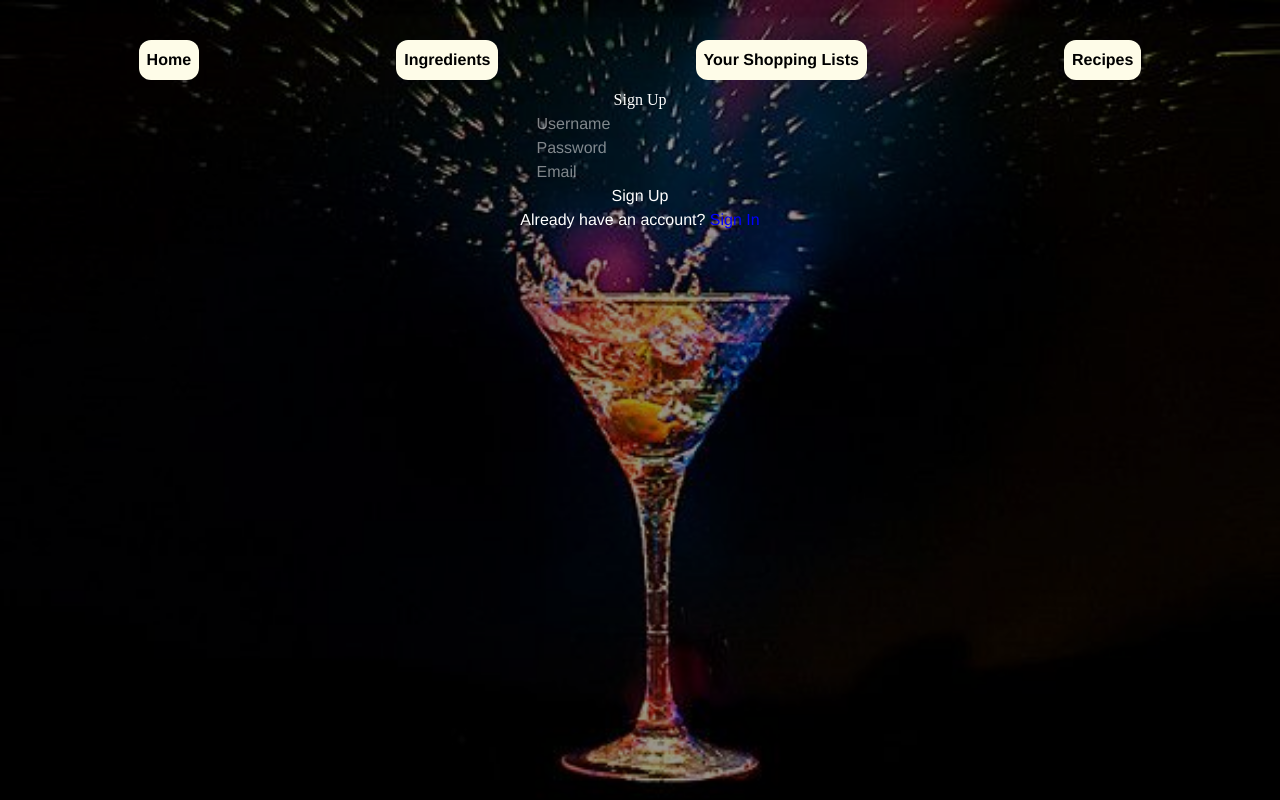
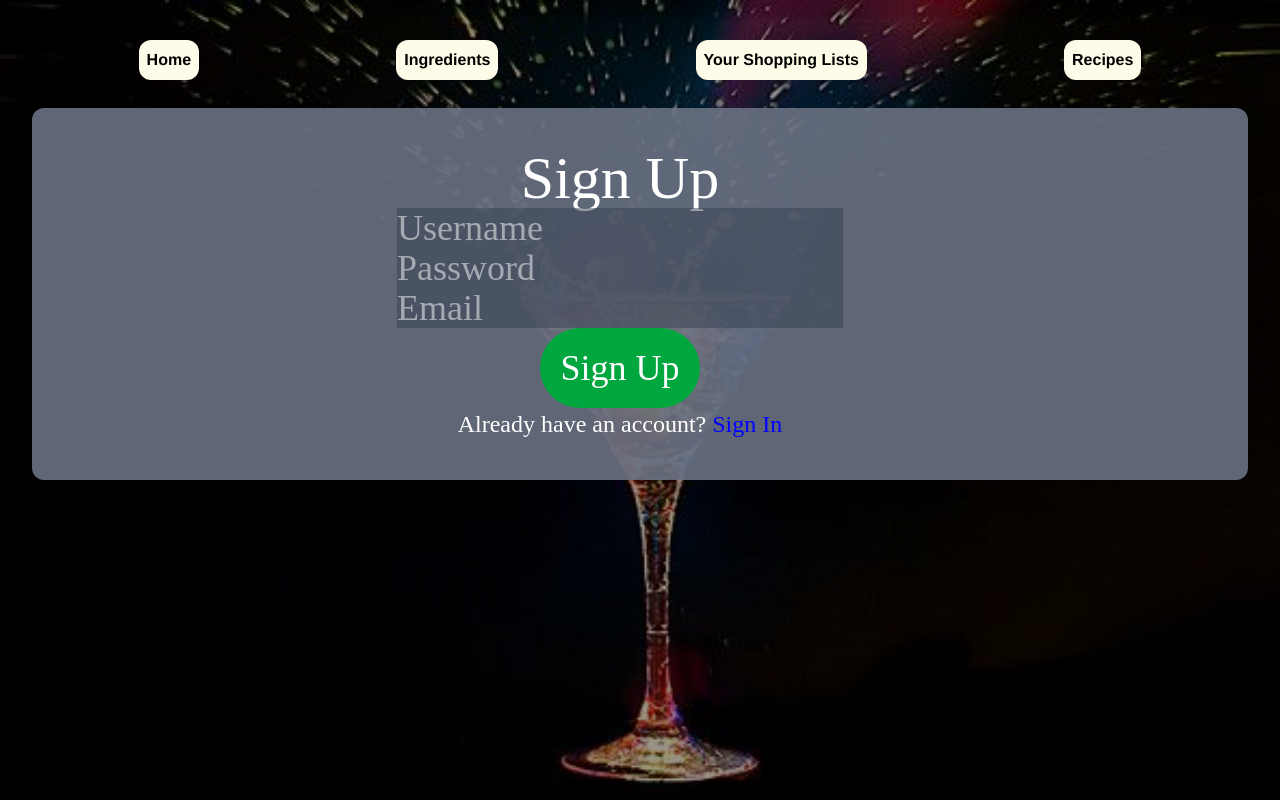
Before and after one commit to mdean317/tequila-mockingboard-FE, a React (Vite) app: page /signup in a window 1280 px wide. Built offline with nearby package versions, Linux system fonts and the light colour scheme; no server answers.

Commit message:
css updates

```diff
--- a/src/assets/components/auth/SignUp.jsx
+++ b/src/assets/components/auth/SignUp.jsx
@@ -48,15 +48,15 @@ const SignUp = () => {
     };
 
     return (
-        <div>
-            <h2>Sign Up</h2>
+        <div className='bg-gray-500/90 my-5 rounded-xl py-10'>
+            <h2 className='font-[tagesschrift-regular] text-6xl mr-10'>Sign Up</h2>
             {/* Display error message */}
             {error && <p style={{ color: 'red' }}>{error}</p>}
             {/* Display success message */}
             {success && <p style={{ color: 'green' }}>{success}</p>}
 
-            <form onSubmit={handleSubmit}>
-                <input
+            <form className='font-[tagesschrift-regular] text-4xl mr-10' onSubmit={handleSubmit}>
+                <input className='bg-gray-700/50'
                     type="text"
                     name="name"
                     placeholder="Username"
@@ -66,7 +66,7 @@ const SignUp = () => {
                     disabled={!!success} // Disable form fields after success
                 />
                 <br />
-                <input
+                <input className='bg-gray-700/50'
                     type="password"
                     name="password"
                     placeholder="Password"
@@ -76,7 +76,7 @@ const SignUp = () => {
                     disabled={!!success} // Disable form fields after success
                 />
                  <br />
-                <input
+                <input className='bg-gray-700/50'
                     type="email"
                     name="email"
                     placeholder="Email"
@@ -86,13 +86,13 @@ const SignUp = () => {
                     disabled={!!success} // Disable form fields after success
                 />
                 <br />
-                <button type="submit" disabled={!!success}> {/* Disable button after success */}
+                <button className='hover:cursor-pointer bg-green-600 p-5 rounded-full' type="submit" disabled={!!success}> {/* Disable button after success */}
                     Sign Up
                 </button>
             </form>
              {/* Link to Sign In Page (optional if redirecting anyway) */}
              {!success && ( // Only show if not successful yet
-                 <p>
+                 <p className='font-[tagesschrift-regular] text-2xl mr-10'>
                     Already have an account?{' '}
                     <button type="button" onClick={() => navigate('/signin')} style={{ color: 'blue', background: 'none', border: 'none', padding: 0, cursor: 'pointer' }}>
                         Sign In
```
